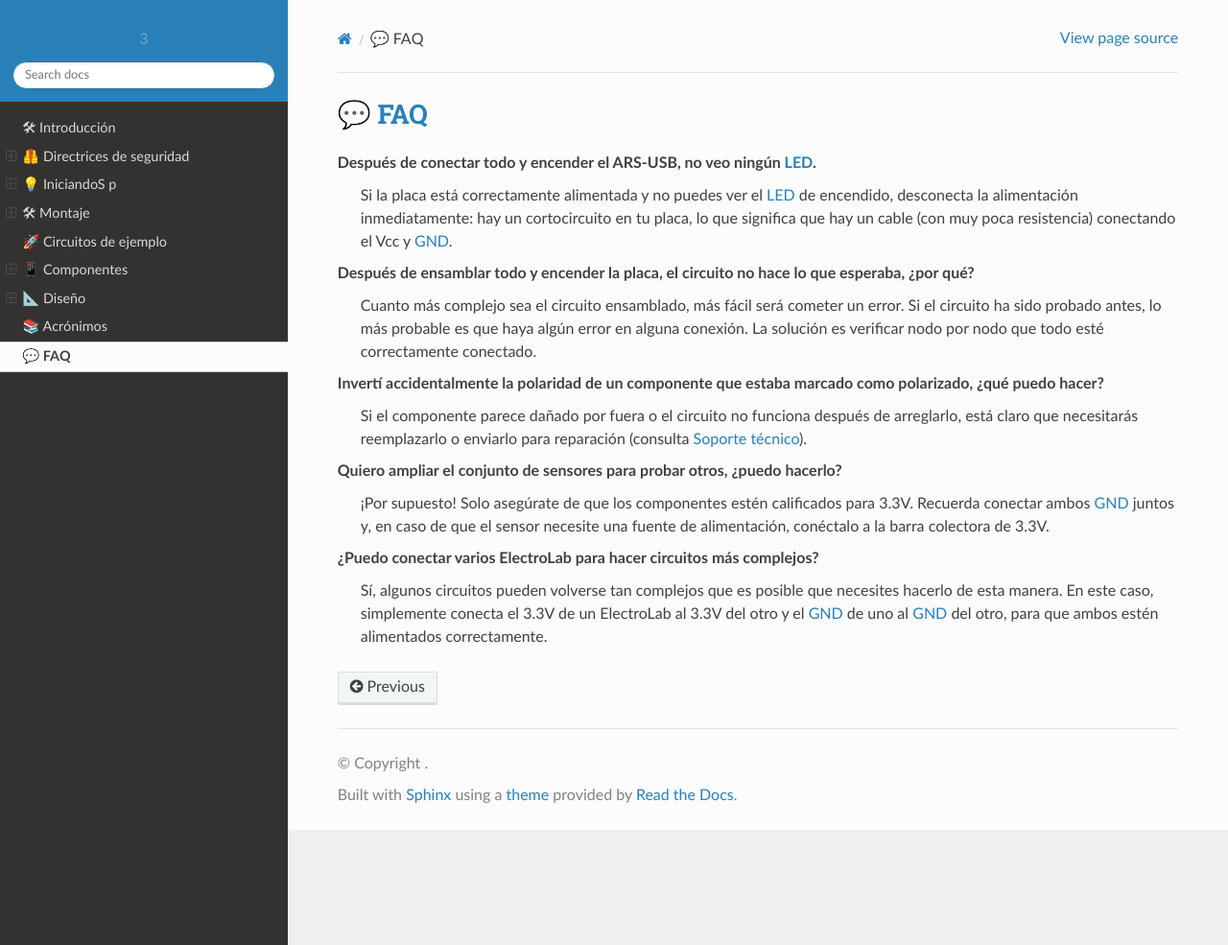
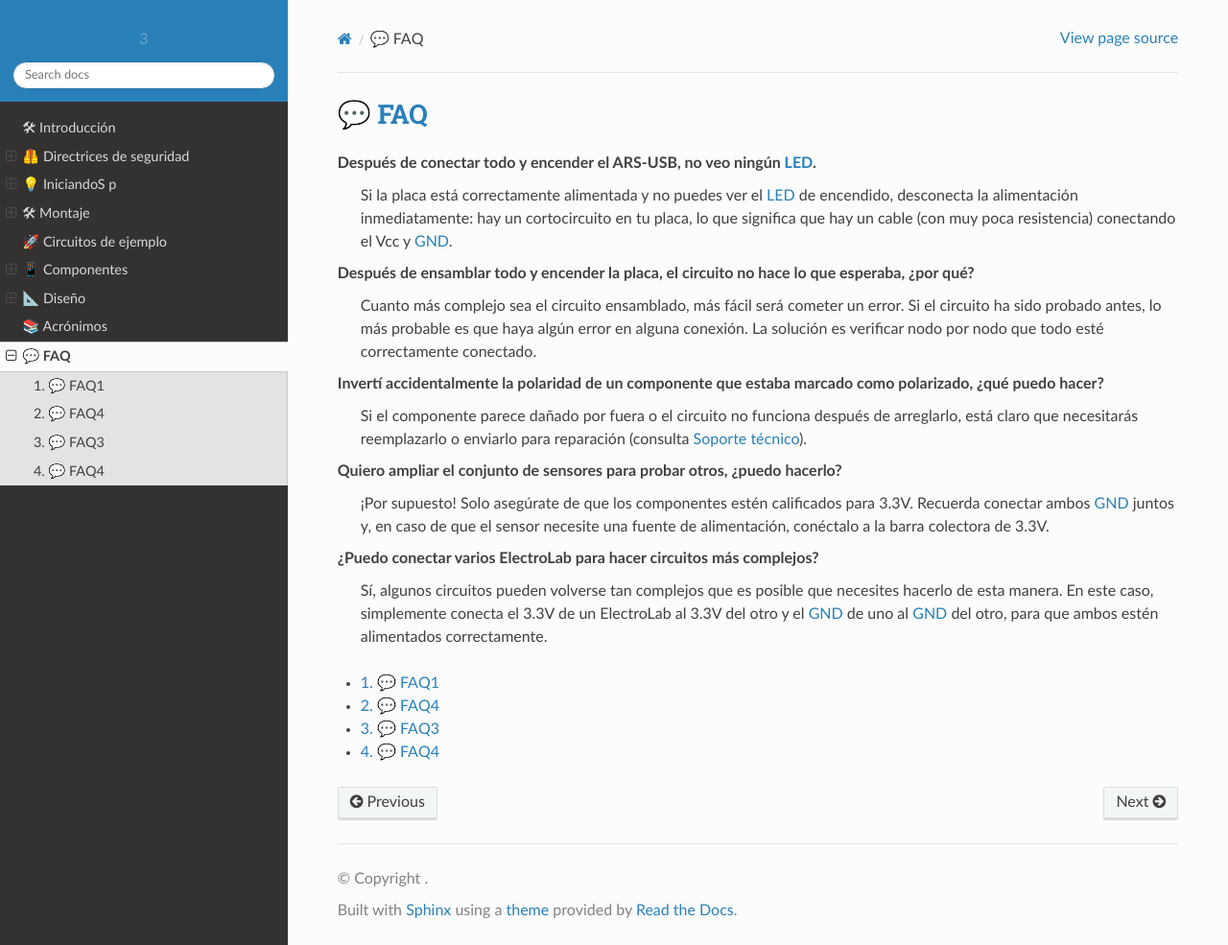
Before and after one commit to ea4tx/ARS-USB, a Sphinx documentation site: the page built from docs/es/source/faq.rst, in a window 1280 px wide and 985 px high. Shown: the whole window at 96% size. Built offline with Sphinx 7.4.7 and the Read the Docs theme 2.0.0, drawn with Linux system fonts in a browser that asks for light colours.

Commit message:
creando caprpetas en FAQ's

```diff
--- a/docs/es/source/faq.rst
+++ b/docs/es/source/faq.rst
@@ -21,3 +21,12 @@ Quiero ampliar el conjunto de sensores para probar otros, ¿puedo hacerlo?
     Sí, algunos circuitos pueden volverse tan complejos que es posible que necesites hacerlo de esta manera. En
     este caso, simplemente conecta el 3.3V de un ElectroLab al 3.3V del otro y el :term:`GND` de uno al
     :term:`GND` del otro, para que ambos estén alimentados correctamente.
+
+.. toctree::
+   :maxdepth: 2
+   :numbered:
+
+   faqs/faq1
+   faqs/faq2
+   faqs/faq3
+   faqs/faq4
--- /dev/null
+++ b/docs/es/source/faqs/faq1.rst
@@ -0,0 +1,4 @@
+💬 FAQ1
+=========
+
+FAQ1
--- /dev/null
+++ b/docs/es/source/faqs/faq2.rst
@@ -0,0 +1,4 @@
+💬 FAQ4
+=========
+
+FAQ4
--- /dev/null
+++ b/docs/es/source/faqs/faq3.rst
@@ -0,0 +1,4 @@
+💬 FAQ3
+=========
+
+FAQ3
--- /dev/null
+++ b/docs/es/source/faqs/faq4.rst
@@ -0,0 +1,4 @@
+💬 FAQ4
+=========
+
+FAQ4
```
